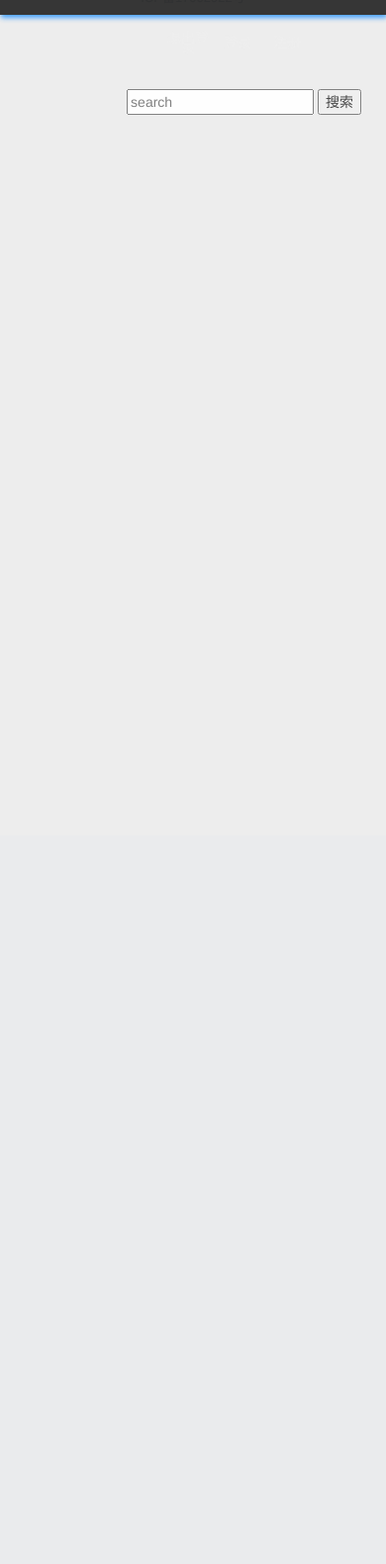
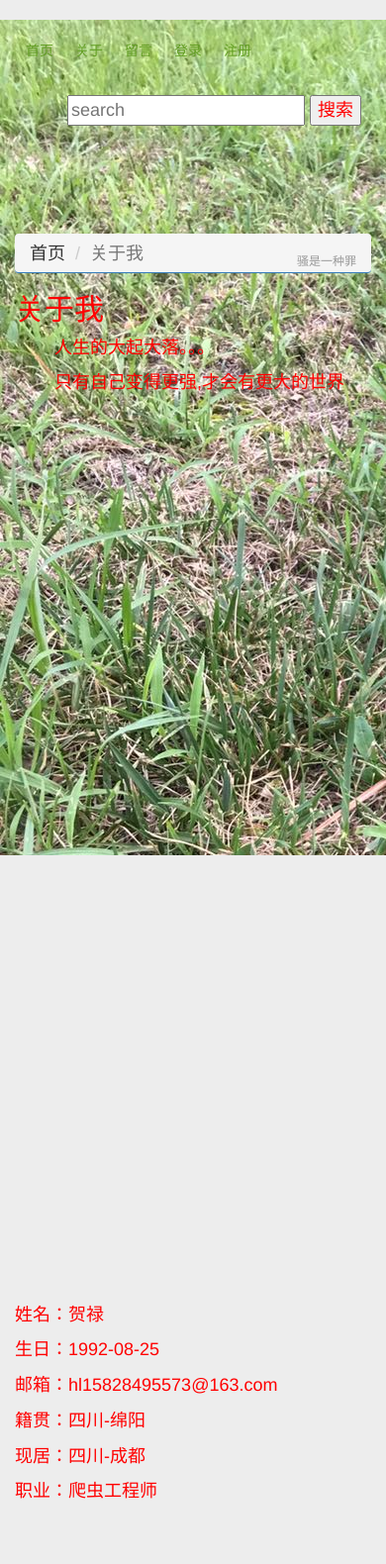
Before and after one commit to hl920825/hlwbk, a Django app: page /blogs/about/ in a window 390 px wide. Shown: the whole page at 99% size. Before the commit the page ends 116 px from the top, so only its background shows below. Run offline with Django 3.2, Linux system fonts and the light colour scheme; some libraries are stand-ins or nearby versions.

Commit message:
分页 关于我 调试页面 暂定完成

```diff
--- a/Hlwbks/blogs/urls.py
+++ b/Hlwbks/blogs/urls.py
@@ -1,6 +1,6 @@
 from django.conf.urls import url
 
-from blogs.views import index, detail, Register,Login,Comment,About
+from blogs.views import index, detail, Register,Login,Comment,About,quits
 
 urlpatterns = [
     url(r'^index/$', index, name="首页"),
@@ -9,4 +9,5 @@ urlpatterns = [
     url(r'^login/$', Login.as_view(), name="登录"),
     url(r'^about/$', About.as_view(), name="关于我"),
     url(r'^comment/$', Comment.as_view(), name="评论"),
+    url(r'^quits/$',quits,name="注销"),
 ]
--- a/Hlwbks/blogs/views.py
+++ b/Hlwbks/blogs/views.py
@@ -1,3 +1,4 @@
+from django.core.paginator import Paginator, PageNotAnInteger, EmptyPage
 from django.http import JsonResponse
 from django.shortcuts import render, redirect
 
@@ -16,6 +17,20 @@ def index(request):
         articles = Article.objects.filter(is_delete=False)
         # 未删除的标签
         tags = Tag.objects.filter(is_delete=False)
+        # Paginator 实现分页
+        paginator = Paginator(articles,10)
+        # 获取当前页面的页码
+        page = request.GET.get('page',1)
+        # 获取当前页码的数据
+        try:
+            articles = paginator.page(page)
+        except PageNotAnInteger:
+            # 页码不是整数 显示第一页
+            articles = paginator.page(1)
+        except EmptyPage:
+            # 页码为空 显示最后一页
+            articles = paginator.page(paginator.num_pages)
+
         context = {
             "articles":articles,
             "tags":tags,
@@ -89,7 +104,7 @@ class Login(View):
         else:
             return render(request,"blogs/login.html",context=form.errors)
 
-# 评论
+# 留言
 class Comment(View):
     def get(self, request):
         return render(request, "blogs/comment.html")
@@ -104,3 +119,8 @@ class About(View):
 
     def post(self, request):
         pass
+
+def quits(request):
+    if request.method == "GET":
+        request.session.flush()
+        return redirect("blogs:登录")
--- a/Hlwbks/templates/blogs/aboutUs.html
+++ b/Hlwbks/templates/blogs/aboutUs.html
@@ -14,30 +14,23 @@
     <script src="{% static 'js/bootstrap.min.js' %}"></script>
 </head>
 
-<body>
-    <div class="w_header">
+<body style="background-image: url({% static 'images/xiaomao.jpg' %});font-size: large;color: red;">
+    <div class="w_header_nav">
         <div class="container">
             <div class="w_header_top">
-                {#            <a href="#" class="w_logo"></a>#}
                 <span class="w_header_nav">
 					<ul>
-						<li><a href="" class="active">首页</a></li>
-						<li><a href="">关于</a></li>
-						<li><a href="">成长</a></li>
-						<li><a href="">学习</a></li>
-						<li><a href="">娱乐</a></li>
-						<li><a href="">说说</a></li>
-						<li><a href="">留言</a></li>
-                        <li><a href=""></a></li>
-                        <li><a href=""></a></li>
-{#                        {% if request.session.ID %}#}
-                            <li><a href=""></a></li>
-                            <li><a href="">退出登录</a></li>
-{#                        {% else %}#}
-                            <li><a href="" title="登录">登录</a></li>
-                            <li><a href="" title="注册">注册</a></li>
-{#                        {% endif %}#}
-					</ul>
+                            <li><a href="{% url 'blogs:首页' %}" class="active">首页</a></li>
+                            <li><a href="{% url 'blogs:关于我' %}" class="active">关于</a></li>
+                            <li><a href="{% url 'blogs:评论' %}" class="active">留言</a></li>
+                            {% if request.session.ID %}
+                                <li><a href="" class="active">{{ request.session.phone }}</a></li>
+                                <li><a href="{% url 'blogs:注销' %}" class="active">退出登录</a></li>
+                            {% else %}
+                                <li><a href="{% url 'blogs:登录' %}" title="登录" class="active">登录</a></li>
+                                <li><a href="{% url 'blogs:注册' %}" title="注册" class="active">注册</a></li>
+                            {% endif %}
+                        </ul>
 				</span>
                 <div class="w_search">
                     <div class="w_searchbox">
@@ -50,11 +43,38 @@
             </div>
         </div>
     </div>
-    <div class="w_foot">
-        <div class="w_foot_copyright">Copyright &copy; 2017-2020, www.wfyvv.com. All Rights Reserved. <span>|</span>
-            <a target="_blank" href="http://www.miitbeian.gov.cn/" rel="nofollow">皖ICP备17002922号</a>
+<div class="w_container">
+        <div class="container">
+            <div class="row w_main_row">
+
+                <ol class="breadcrumb w_breadcrumb">
+                    <li><a href="{% url 'blogs:首页' %}">首页</a></li>
+                    <li class="active">关于我</li>
+                    <span class="w_navbar_tip">骚是一种罪</span>
+                </ol>
+
+                <div class="col-lg-9 col-md-9 w_main_left" style="height: 1000px;">
+                    <div class="about">
+                        <h2>关于我</h2>
+                        <ul>
+                            <p>人生的大起大落。。。</p>
+                            <p>只有自己变得更强,才会有更大的世界</p>
+                        </ul>
+                    </div>
+                </div>
+                <div class="col-lg-3 col-md-3 w_main_right">
+                    <div class="about_c">
+
+                        <p>姓名：贺禄 </p>
+                        <p>生日：1992-08-25</p>
+                        <p>邮箱：hl15828495573@163.com</p>
+                        <p>籍贯：四川-绵阳</p>
+                        <p>现居：四川-成都</p>
+                        <p>职业：爬虫工程师</p>
+                    </div>
+                </div>
+            </div>
         </div>
     </div>
-
 </body>
 </html>
--- a/Hlwbks/templates/search/search.html
+++ b/Hlwbks/templates/search/search.html
@@ -20,7 +20,7 @@
                     {#            <a href="#" class="w_logo"></a>#}
                     <span class="w_header_nav">
                         <ul>
-                            <li><a href="{% url 'blogs:首页' %}" class="active">首页</a></li>
+                            <li><a href="" class="active">搜索结果页</a></li>
                             <li><a href="{% url 'blogs:关于我' %}">关于</a></li>
                             <li><a href="{% url 'blogs:评论' %}">留言</a></li>
                             <li><a href=""></a></li>
```
Also changed, not shown: Hlwbks/templates/blogs/index.html (+35 -9 lines), Hlwbks/static/images/xiaomao.jpg (added), 8 other files.
